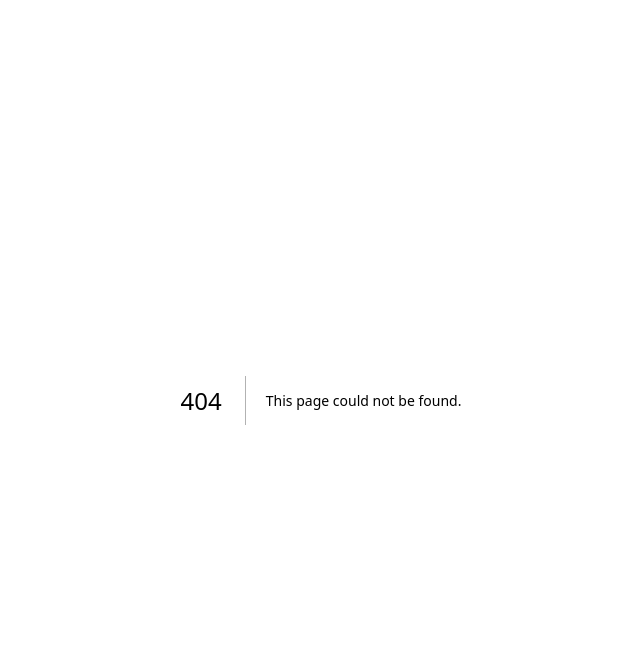
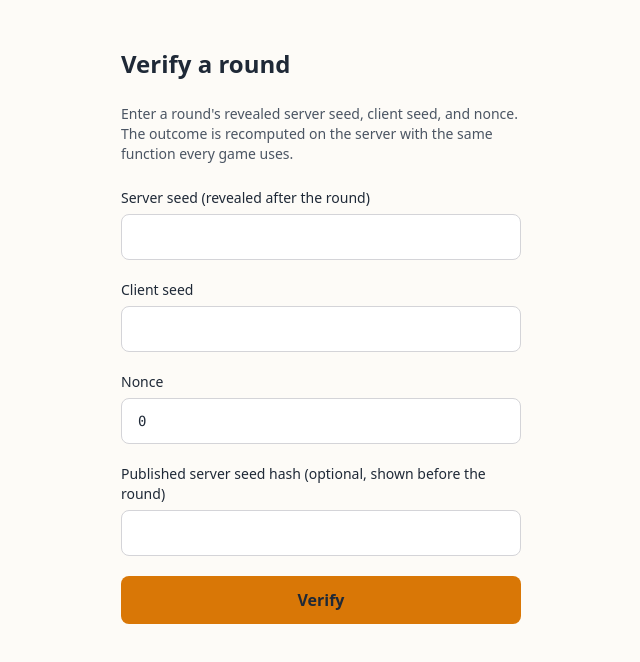
Before and after one commit to GitauGriffinke/jackpesa, a Next.js app: page /verify in a window 1280 px wide. Before the commit this address had no page. Shown: the top 662 px of the page, without its empty margins (319-959 px from the left). Built offline with nearby package versions, Linux system fonts and the light colour scheme.

Commit message:
feat: add public provably fair verify page

```diff
--- /dev/null
+++ b/app/api/verify/route.ts
@@ -0,0 +1,36 @@
+import { NextResponse } from "next/server";
+import { z } from "zod";
+import { hashServerSeed, outcomeFloat } from "@/lib/fair";
+
+const HEX_64 = /^[0-9a-f]{64}$/;
+
+const VerifySchema = z.object({
+  serverSeed: z.string().regex(HEX_64, "Server seed must be 64 lowercase hex characters"),
+  clientSeed: z.string().min(1, "Client seed is required").max(64),
+  nonce: z.number().int().min(0),
+  publishedHash: z
+    .string()
+    .regex(HEX_64, "Published hash must be 64 lowercase hex characters")
+    .optional(),
+});
+
+// Public endpoint: anyone can recompute a round from its revealed seed.
+export async function POST(request: Request) {
+  const body = await request.json().catch(() => null);
+  const parsed = VerifySchema.safeParse(body);
+  if (!parsed.success) {
+    return NextResponse.json(
+      { error: parsed.error.issues[0]?.message ?? "Invalid input" },
+      { status: 400 },
+    );
+  }
+
+  const { serverSeed, clientSeed, nonce, publishedHash } = parsed.data;
+  const computedHash = hashServerSeed(serverSeed);
+
+  return NextResponse.json({
+    serverSeedHash: computedHash,
+    matchesPublished: publishedHash === undefined ? null : publishedHash === computedHash,
+    outcome: outcomeFloat(serverSeed, clientSeed, nonce),
+  });
+}
--- /dev/null
+++ b/app/verify/page.tsx
@@ -0,0 +1,109 @@
+"use client";
+
+import { useState } from "react";
+
+interface VerifyResult {
+  serverSeedHash: string;
+  matchesPublished: boolean | null;
+  outcome: number;
+}
+
+const inputClass =
+  "w-full rounded-lg border border-zinc-300 bg-surface px-4 py-3 font-mono text-sm text-text placeholder:text-text-muted focus:border-accent focus:outline-none focus-visible:ring-2 focus-visible:ring-accent";
+
+export default function VerifyPage() {
+  const [serverSeed, setServerSeed] = useState("");
+  const [clientSeed, setClientSeed] = useState("");
+  const [nonce, setNonce] = useState("0");
+  const [publishedHash, setPublishedHash] = useState("");
+  const [result, setResult] = useState<VerifyResult | null>(null);
+  const [error, setError] = useState<string | null>(null);
+  const [submitting, setSubmitting] = useState(false);
+
+  async function handleSubmit(event: React.FormEvent<HTMLFormElement>) {
+    event.preventDefault();
+    setError(null);
+    setResult(null);
+    setSubmitting(true);
+
+    const response = await fetch("/api/verify", {
+      method: "POST",
+      headers: { "Content-Type": "application/json" },
+      body: JSON.stringify({
+        serverSeed: serverSeed.trim().toLowerCase(),
+        clientSeed: clientSeed.trim(),
+        nonce: Number(nonce),
+        publishedHash: publishedHash.trim().toLowerCase() || undefined,
+      }),
+    });
+    setSubmitting(false);
+
+    const data = await response.json().catch(() => null);
+    if (!response.ok) {
+      setError(data?.error ?? "Verification failed. Check the values and try again.");
+      return;
+    }
+    setResult(data as VerifyResult);
+  }
+
+  return (
+    <main className="mx-auto flex min-h-screen w-full max-w-md flex-col gap-6 px-6 py-12">
+      <h1 className="text-2xl font-bold text-text">Verify a round</h1>
+      <p className="text-sm text-text-muted">
+        Enter a round&apos;s revealed server seed, client seed, and nonce. The outcome is recomputed
+        on the server with the same function every game uses.
+      </p>
+
+      <form onSubmit={handleSubmit} className="flex flex-col gap-5" noValidate>
+        <label className="flex flex-col gap-1.5 text-sm font-medium text-text">
+          Server seed (revealed after the round)
+          <input className={inputClass} value={serverSeed} onChange={(e) => setServerSeed(e.target.value)} />
+        </label>
+        <label className="flex flex-col gap-1.5 text-sm font-medium text-text">
+          Client seed
+          <input className={inputClass} value={clientSeed} onChange={(e) => setClientSeed(e.target.value)} />
+        </label>
+        <label className="flex flex-col gap-1.5 text-sm font-medium text-text">
+          Nonce
+          <input className={inputClass} inputMode="numeric" value={nonce} onChange={(e) => setNonce(e.target.value.replace(/\D/g, ""))} />
+        </label>
+        <label className="flex flex-col gap-1.5 text-sm font-medium text-text">
+          Published server seed hash (optional, shown before the round)
+          <input className={inputClass} value={publishedHash} onChange={(e) => setPublishedHash(e.target.value)} />
+        </label>
+
+        {error && (
+          <p role="alert" className="text-sm text-danger">
+            {error}
+          </p>
+        )}
+
+        <button
+          type="submit"
+          disabled={submitting}
+          className="rounded-lg bg-accent px-4 py-3 font-semibold text-text transition-colors hover:bg-accent-hover focus-visible:ring-2 focus-visible:ring-text focus-visible:outline-none disabled:opacity-60"
+        >
+          {submitting ? "Verifying..." : "Verify"}
+        </button>
+      </form>
+
+      {result && (
+        <section className="flex flex-col gap-3 rounded-2xl bg-card p-6 text-sm text-text">
+          <p>
+            Outcome: <span className="font-mono font-bold text-accent">{result.outcome.toFixed(15)}</span>
+          </p>
+          <p className="break-all">
+            Server seed hash: <span className="font-mono">{result.serverSeedHash}</span>
+          </p>
+          {result.matchesPublished !== null && (
+            <p className={result.matchesPublished ? "font-semibold text-text" : "font-semibold text-danger"}>
+              {result.matchesPublished
+                ? "Matches the published hash. The seed was fixed before the round."
+                : "Does not match the published hash. The seed was changed."}
+            </p>
+          )}
+        </section>
+      )}
+    </main>
+  );
+}
```
